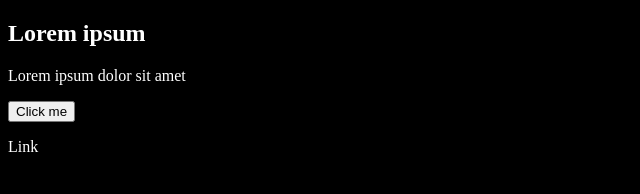
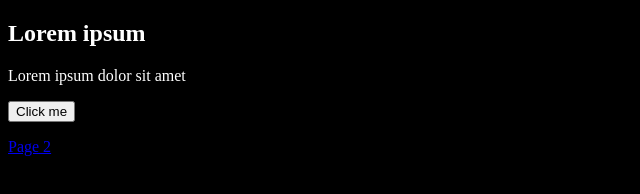
Before and after one commit to bestGaming1320/bestGaming1320.github.io, a plain HTML site: page index.html in a window 1280 px wide. Shown: the full height of the page, 0-640 px from the left. Drawn offline with Linux system fonts and the light colour scheme.

Commit message:
Update index.html

```diff
--- a/index.html
+++ b/index.html
@@ -13,6 +13,6 @@ color: white ;}
 <p>Lorem ipsum dolor sit amet</p>
 <button type="button"
 onclick=alert("Lorem ipsum")>Click me</button>
-<p><a herf="https://minecraft.net">Link</a></p>
+<p><a href="/page2">Page 2</a></p>
 </body>
 </html>
```
